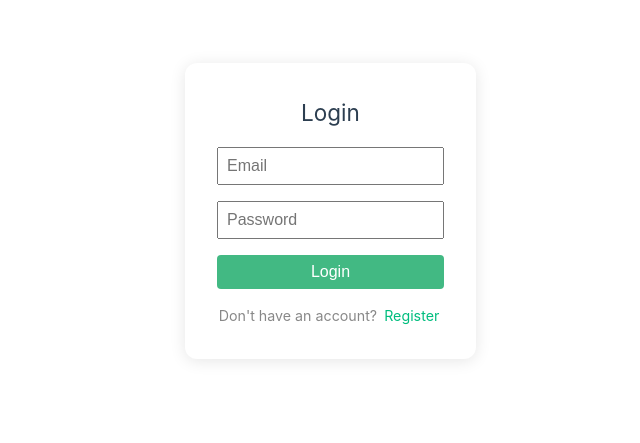
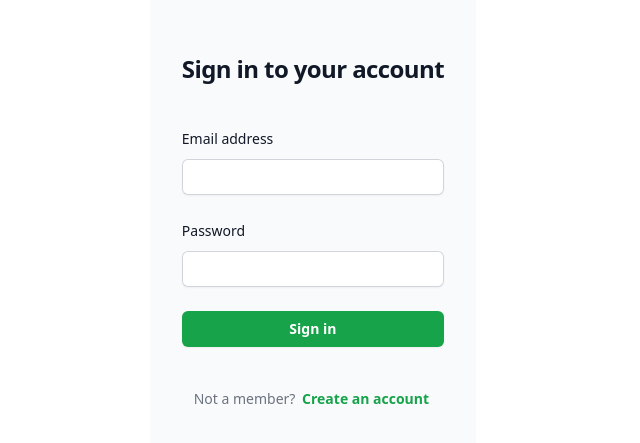
Before and after one commit to saurabhkhante/whatsmeow-webhook-dashboard, a Vue app in the folder frontend/: page / in a window 1280 px wide. Shown: the part 189-632 px from the top of the page, without its empty margins (164-804 px from the left). Built offline with nearby package versions, Linux system fonts and the light colour scheme; no server answers.

Commit message:
Improve Login UI with Tailwind CSS

```diff
--- a/frontend/src/App.vue
+++ b/frontend/src/App.vue
@@ -111,6 +111,7 @@ function startWAPoll() {
   stopWAPoll()
   waPollInterval = setInterval(fetchWAStatus, 2000)
 }
+
 function stopWAPoll() {
   if (waPollInterval) clearInterval(waPollInterval)
   waPollInterval = null
@@ -142,156 +143,80 @@ watch(authenticated, (val) => {
 onMounted(() => {
   checkSession()
 })
-
-function statusMessage() {
-  if (waStatus.value === 'waiting_qr') return 'Scan this QR code with WhatsApp to connect.'
-  if (waStatus.value === 'connected') return 'WhatsApp Connected!'
-  if (waStatus.value === 'disconnected' || !waStatus.value) return 'Not connected.'
-  if (waStatus.value === 'error') return waLoginState.value || 'An error occurred.'
-  return waLoginState.value || waStatus.value
-}
 </script>
 
 <template>
-  <div v-if="!authenticated" class="login-container">
-    <h2 v-if="!showRegister">Login</h2>
-    <h2 v-else>Register</h2>
-    <form v-if="!showRegister" @submit.prevent="login">
-      <input v-model="email" type="email" placeholder="Email" required />
-      <input v-model="password" type="password" placeholder="Password" required />
-      <button type="submit" :disabled="loading">Login</button>
-      <div v-if="error" class="error">{{ error }}</div>
-      <div class="hint">Don't have an account? <a href="#" @click.prevent="showRegister = true; error = ''">Register</a></div>
-    </form>
-    <form v-else @submit.prevent="register">
-      <input v-model="email" type="email" placeholder="Email" required />
-      <input v-model="password" type="password" placeholder="Password" required />
-      <button type="submit" :disabled="loading">Register</button>
-      <div v-if="error" class="error">{{ error }}</div>
-      <div v-if="regSuccess" class="success">Registration successful! Please log in.</div>
-      <div class="hint">Already have an account? <a href="#" @click.prevent="showRegister = false; error = ''">Login</a></div>
-    </form>
+  <div class="min-h-screen bg-gray-50">
+    <div v-if="!authenticated" class="flex min-h-screen flex-1 flex-col justify-center px-6 py-12 lg:px-8">
+      <div class="sm:mx-auto sm:w-full sm:max-w-sm">
+        <h2 class="mt-10 text-center text-2xl font-bold leading-9 tracking-tight text-gray-900">
+          {{ !showRegister ? 'Sign in to your account' : 'Create a new account' }}
+        </h2>
+      </div>
+
+      <div class="mt-10 sm:mx-auto sm:w-full sm:max-w-sm">
+        <form v-if="!showRegister" @submit.prevent="login" class="space-y-6">
+          <div>
+            <label for="email" class="block text-sm font-medium leading-6 text-gray-900">Email address</label>
+            <div class="mt-2">
+              <input v-model="email" id="email" name="email" type="email" autocomplete="email" required
+                class="block w-full rounded-md border-0 py-1.5 text-gray-900 shadow-sm ring-1 ring-inset ring-gray-300 placeholder:text-gray-400 focus:ring-2 focus:ring-inset focus:ring-primary-600 sm:text-sm sm:leading-6 px-3" />
+            </div>
+          </div>
+
+          <div>
+            <label for="password" class="block text-sm font-medium leading-6 text-gray-900">Password</label>
+            <div class="mt-2">
+              <input v-model="password" id="password" name="password" type="password" autocomplete="current-password" required
+                class="block w-full rounded-md border-0 py-1.5 text-gray-900 shadow-sm ring-1 ring-inset ring-gray-300 placeholder:text-gray-400 focus:ring-2 focus:ring-inset focus:ring-primary-600 sm:text-sm sm:leading-6 px-3" />
+            </div>
+          </div>
+
+          <div>
+            <button type="submit" :disabled="loading"
+              class="flex w-full justify-center rounded-md bg-primary-600 px-3 py-1.5 text-sm font-semibold leading-6 text-white shadow-sm hover:bg-primary-500 focus-visible:outline focus-visible:outline-2 focus-visible:outline-offset-2 focus-visible:outline-primary-600 disabled:opacity-50 disabled:cursor-not-allowed">
+              {{ loading ? 'Signing in...' : 'Sign in' }}
+            </button>
+          </div>
+        </form>
+
+        <form v-else @submit.prevent="register" class="space-y-6">
+          <div>
+            <label for="reg-email" class="block text-sm font-medium leading-6 text-gray-900">Email address</label>
+            <div class="mt-2">
+              <input v-model="email" id="reg-email" name="email" type="email" autocomplete="email" required
+                class="block w-full rounded-md border-0 py-1.5 text-gray-900 shadow-sm ring-1 ring-inset ring-gray-300 placeholder:text-gray-400 focus:ring-2 focus:ring-inset focus:ring-primary-600 sm:text-sm sm:leading-6 px-3" />
+            </div>
+          </div>
+
+          <div>
+            <label for="reg-password" class="block text-sm font-medium leading-6 text-gray-900">Password</label>
+            <div class="mt-2">
+              <input v-model="password" id="reg-password" name="password" type="password" autocomplete="new-password" required
+                class="block w-full rounded-md border-0 py-1.5 text-gray-900 shadow-sm ring-1 ring-inset ring-gray-300 placeholder:text-gray-400 focus:ring-2 focus:ring-inset focus:ring-primary-600 sm:text-sm sm:leading-6 px-3" />
+            </div>
+          </div>
+
+          <div>
+            <button type="submit" :disabled="loading"
+              class="flex w-full justify-center rounded-md bg-primary-600 px-3 py-1.5 text-sm font-semibold leading-6 text-white shadow-sm hover:bg-primary-500 focus-visible:outline focus-visible:outline-2 focus-visible:outline-offset-2 focus-visible:outline-primary-600 disabled:opacity-50 disabled:cursor-not-allowed">
+              {{ loading ? 'Creating account...' : 'Create account' }}
+            </button>
+          </div>
+        </form>
+
+        <div v-if="error" class="mt-4 text-center text-sm text-red-600">{{ error }}</div>
+        <div v-if="regSuccess" class="mt-4 text-center text-sm text-primary-600">Registration successful! Please log in.</div>
+
+        <p class="mt-10 text-center text-sm text-gray-500">
+          {{ !showRegister ? 'Not a member?' : 'Already have an account?' }}
+          <a href="#" @click.prevent="showRegister = !showRegister; error = ''"
+            class="font-semibold leading-6 text-primary-600 hover:text-primary-500">
+            {{ !showRegister ? 'Create an account' : 'Sign in' }}
+          </a>
+        </p>
+      </div>
+    </div>
+    <ProfileDashboard v-else :email="userEmail" @logout="logout" />
   </div>
-  <ProfileDashboard v-else :email="userEmail" @logout="logout" />
 </template>
-
-<style scoped>
-body {
-  background: #222;
-}
-.login-container {
-  max-width: 350px;
-  margin: 80px auto;
-  padding: 2rem;
-  background: #fff;
-  border-radius: 12px;
-  box-shadow: 0 2px 16px rgba(0,0,0,0.10);
-  text-align: center;
-}
-.login-container input {
-  display: block;
-  width: 100%;
-  margin: 1rem 0;
-  padding: 0.5rem;
-  font-size: 1rem;
-}
-.login-container button {
-  width: 100%;
-  padding: 0.5rem;
-  font-size: 1rem;
-  background: #42b983;
-  color: #fff;
-  border: none;
-  border-radius: 4px;
-  cursor: pointer;
-}
-.login-container .error {
-  color: #c00;
-  margin-top: 1rem;
-}
-.login-container .success {
-  color: #43a047;
-  margin-top: 1rem;
-}
-.hint {
-  margin-top: 1rem;
-  color: #888;
-  font-size: 0.95em;
-}
-.app-container {
-  max-width: 400px;
-  margin: 60px auto;
-  padding: 2rem 2.5rem 2.5rem 2.5rem;
-  background: #fff;
-  border-radius: 16px;
-  box-shadow: 0 2px 16px rgba(0,0,0,0.10);
-}
-header {
-  display: flex;
-  justify-content: space-between;
-  align-items: center;
-  margin-bottom: 2rem;
-}
-header button {
-  background: #eee;
-  color: #333;
-  border: none;
-  border-radius: 4px;
-  padding: 0.5rem 1rem;
-  cursor: pointer;
-}
-.wa-section {
-  text-align: center;
-}
-.qr-area {
-  margin: 2rem auto 1rem auto;
-  padding: 1.5rem 1.5rem 1rem 1.5rem;
-  background: #f8f8f8;
-  border-radius: 12px;
-  display: inline-block;
-}
-.qr-img {
-  display: block;
-  margin: 0 auto 1rem auto;
-  background: #fff;
-  padding: 16px;
-  border-radius: 8px;
-  box-shadow: 0 1px 3px rgba(0,0,0,0.08);
-  width: 220px;
-  height: 220px;
-}
-.wa-status {
-  margin-top: 1rem;
-  font-size: 1.1em;
-  color: #333;
-}
-.wa-status.success {
-  color: #42b983;
-  font-weight: bold;
-  font-size: 1.2em;
-}
-.debug-toggle {
-  margin-top: 2rem;
-}
-.debug-toggle button {
-  background: #f3f3f3;
-  color: #444;
-  border: none;
-  border-radius: 4px;
-  padding: 0.4rem 1rem;
-  cursor: pointer;
-  font-size: 0.95em;
-}
-.debug {
-  background: #f3f3f3;
-  color: #444;
-  font-size: 0.95em;
-  padding: 0.5em 1em;
-  border-radius: 6px;
-  margin-top: 1em;
-  text-align: left;
-  display: inline-block;
-  word-break: break-all;
-  max-width: 350px;
-}
-</style>
--- a/frontend/src/assets/base.css
+++ b/frontend/src/assets/base.css
@@ -1,86 +1,4 @@
 /* color palette from <https://github.com/vuejs/theme> */
-:root {
-  --vt-c-white: #ffffff;
-  --vt-c-white-soft: #f8f8f8;
-  --vt-c-white-mute: #f2f2f2;
-
-  --vt-c-black: #181818;
-  --vt-c-black-soft: #222222;
-  --vt-c-black-mute: #282828;
-
-  --vt-c-indigo: #2c3e50;
-
-  --vt-c-divider-light-1: rgba(60, 60, 60, 0.29);
-  --vt-c-divider-light-2: rgba(60, 60, 60, 0.12);
-  --vt-c-divider-dark-1: rgba(84, 84, 84, 0.65);
-  --vt-c-divider-dark-2: rgba(84, 84, 84, 0.48);
-
-  --vt-c-text-light-1: var(--vt-c-indigo);
-  --vt-c-text-light-2: rgba(60, 60, 60, 0.66);
-  --vt-c-text-dark-1: var(--vt-c-white);
-  --vt-c-text-dark-2: rgba(235, 235, 235, 0.64);
-}
-
-/* semantic color variables for this project */
-:root {
-  --color-background: var(--vt-c-white);
-  --color-background-soft: var(--vt-c-white-soft);
-  --color-background-mute: var(--vt-c-white-mute);
-
-  --color-border: var(--vt-c-divider-light-2);
-  --color-border-hover: var(--vt-c-divider-light-1);
-
-  --color-heading: var(--vt-c-text-light-1);
-  --color-text: var(--vt-c-text-light-1);
-
-  --section-gap: 160px;
-}
-
-@media (prefers-color-scheme: dark) {
-  :root {
-    --color-background: var(--vt-c-black);
-    --color-background-soft: var(--vt-c-black-soft);
-    --color-background-mute: var(--vt-c-black-mute);
-
-    --color-border: var(--vt-c-divider-dark-2);
-    --color-border-hover: var(--vt-c-divider-dark-1);
-
-    --color-heading: var(--vt-c-text-dark-1);
-    --color-text: var(--vt-c-text-dark-2);
-  }
-}
-
-*,
-*::before,
-*::after {
-  box-sizing: border-box;
-  margin: 0;
-  font-weight: normal;
-}
-
-body {
-  min-height: 100vh;
-  color: var(--color-text);
-  background: var(--color-background);
-  transition:
-    color 0.5s,
-    background-color 0.5s;
-  line-height: 1.6;
-  font-family:
-    Inter,
-    -apple-system,
-    BlinkMacSystemFont,
-    'Segoe UI',
-    Roboto,
-    Oxygen,
-    Ubuntu,
-    Cantarell,
-    'Fira Sans',
-    'Droid Sans',
-    'Helvetica Neue',
-    sans-serif;
-  font-size: 15px;
-  text-rendering: optimizeLegibility;
-  -webkit-font-smoothing: antialiased;
-  -moz-osx-font-smoothing: grayscale;
-}
+@tailwind base;
+@tailwind components;
+@tailwind utilities;
```
